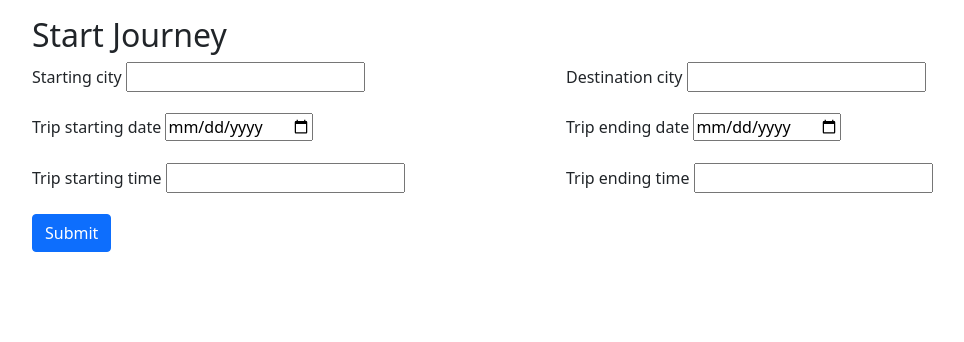
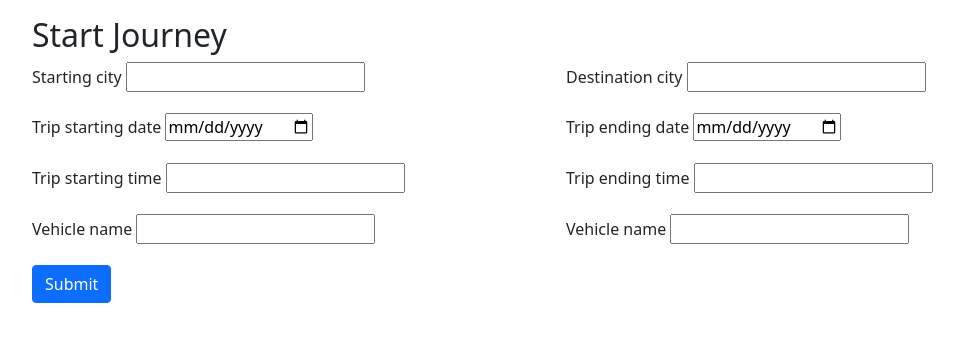
Before and after one commit to HrujulThumar22/Savari, a Django app: template templates/driver/startjourney.html in a window 1280 px wide. Shown: the part 56-398 px from the top of the page, without its empty margins (86-1050 px from the left). Run offline with Django 3.2, Linux system fonts and the light colour scheme; the template is opened without the code that fills it, so the values that code supplies are empty, except form fields; tables that the repository leaves empty hold one stand-in row (values such as "Sample post"); form fields are guessed from the names that the template uses; some libraries are stand-ins or nearby versions.

Commit message:
vehicle added in startjourney

```diff
--- a/driver/forms.py
+++ b/driver/forms.py
@@ -9,5 +9,5 @@ class TripCreationForm(ModelForm):
             visible.field.widget.attrs['class'] = 'form-control'
     class Meta:
         model=DriverTrip
-        fields=['Starting_City','Destination_City','Trip_Starting_Date','Trip_Starting_Time','Trip_Ending_Date','Trip_Ending_Time']
+        fields=['Starting_City','Destination_City','Trip_Starting_Date','Trip_Starting_Time','Trip_Ending_Date','Trip_Ending_Time','Vehicle_Name','Vehicle_Number']
         widgets={'Trip_Starting_Date':widgets.DateInput(attrs={'type':'date'}),'Trip_Ending_Date':widgets.DateInput(attrs={'type':'date'}),'Trip_Starting_Time':widgets.TimeInput(attrs={'type':'time'}),'Trip_Ending_Time':widgets.TimeInput(attrs={'type':'time'})}
--- a/driver/models.py
+++ b/driver/models.py
@@ -1,5 +1,6 @@
 from django.db import models
 from django.db.models.fields import DateTimeField
+from django.core.validators import RegexValidator
 # Create your models here.
 class DriverTrip(models.Model):
     Starting_City=models.ForeignKey("city.City",on_delete=models.CASCADE,related_name='start_city')
@@ -8,6 +9,9 @@ class DriverTrip(models.Model):
     Trip_Starting_Time=models.TimeField()
     Trip_Ending_Date=models.DateField()
     Trip_Ending_Time=models.TimeField()
+    Vehicle_Name=models.CharField(max_length=50)
+    number_regex=RegexValidator(regex=r'^[A-Z]{2}[-][0-9]{1,2}[-][A-Z]{1,2}[-][0-9]{3,4}$', message="Vehicle number must be entered in the format: MH-03-C-3843")
+    Vehicle_Number=models.CharField(validators=[number_regex], max_length=17, blank=True)
     Driver=models.ForeignKey("userAccount.User", on_delete=models.CASCADE)
     isTripStarted=models.BooleanField(default=False)
 
--- a/templates/driver/startjourney.html
+++ b/templates/driver/startjourney.html
@@ -44,6 +44,18 @@
                         {{form.Trip_Ending_Time}}
                     </div>
                 </div>
+                <div class="col-md-6">
+                    <div class="mb-3">
+                        <label for="exampleInputEmail1" class="form-label">{{form.Vehicle_Name.label}}</label>
+                        {{form.Vehicle_Name}}
+                    </div>
+                </div>
+                <div class="col-md-6">
+                    <div class="mb-3">
+                        <label for="exampleInputEmail1" class="form-label">{{form.Vehicle_Name.label}}</label>
+                        {{form.Vehicle_Number}}
+                    </div>
+                </div>
             </div>
             <button type="submit" class="btn btn-primary">Submit</button>
         </form>
```
Also changed, not shown: db.sqlite3, driver/migrations/0004_auto_20210929_0923.py (added), driver/migrations/0005_alter_drivertrip_vehicle_number.py (added).
